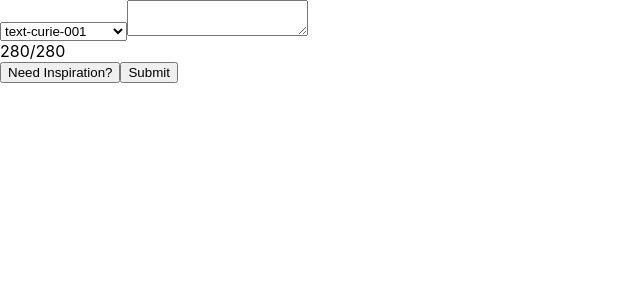
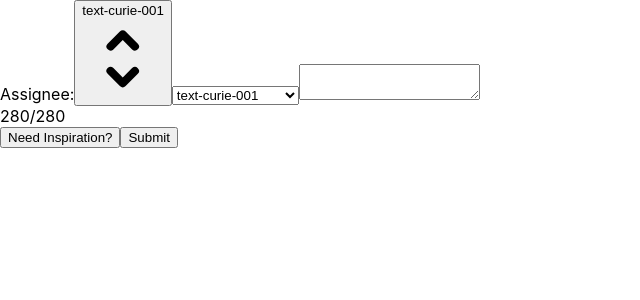
Before and after one commit to VerinaG/2022-Shopify-Frontend, a React (Create React App) app: page / in a window 1280 px wide. Shown: the top 300 px of the page, without its empty margins (0-640 px from the left). Built offline with nearby package versions, Linux system fonts and the light colour scheme.

Commit message:
CSS and general functionality additions

```diff
--- a/package.json
+++ b/package.json
@@ -3,6 +3,8 @@
   "version": "0.1.0",
   "private": true,
   "dependencies": {
+    "@headlessui/react": "^1.6.1",
+    "@heroicons/react": "^1.0.6",
     "@testing-library/jest-dom": "^5.16.4",
     "@testing-library/react": "^13.2.0",
     "@testing-library/user-event": "^13.5.0",
--- /dev/null
+++ b/src/components/CustomListbox.js
@@ -0,0 +1,37 @@
+import { Fragment, useState } from "react";
+import { Listbox, Transition } from "@headlessui/react";
+import { CheckIcon, SelectorIcon } from "@heroicons/react/solid";
+import "../css/CustomListbox.css";
+
+const engines = [
+  { id: 1, engine: "text-curie-001" },
+  { id: 2, engine: "text-davinci-002" },
+  { id: 3, engine: "text-babbage-001" },
+  { id: 4, engine: "text-ada-001" },
+];
+
+export default function CustomListBox() {
+  const [selected, setSelected] = useState(engines[0]);
+
+  return (
+    <Listbox value={selected} onChange={setSelected}>
+      <Listbox.Label>Assignee:</Listbox.Label>
+      <Listbox.Button>
+        <span>{selected.engine}</span>
+        <span className="icon">
+          <SelectorIcon
+             className="h-5 w-5 text-gray-400"
+             aria-hidden="true"
+          />
+        </span>
+      </Listbox.Button>
+      <Listbox.Options>
+        {engines.map((option) => (
+          <Listbox.Option key={option.id} value={option}>
+            {option.engine}
+          </Listbox.Option>
+        ))}
+      </Listbox.Options>
+    </Listbox>
+  );
+}
--- a/src/components/InputBox.js
+++ b/src/components/InputBox.js
@@ -1,5 +1,6 @@
 import { useRef, useState } from "react";
 import { apiFetch } from "../api/OpenApi";
+import CustomListBox from "./CustomListbox";
 
 const InputBox = ({ apiResponse, setApiResponse }) => {
   const maxCount = 280;
@@ -37,13 +38,14 @@ const InputBox = ({ apiResponse, setApiResponse }) => {
 
   return (
     <div>
+      <CustomListBox></CustomListBox>
       <select name="engines" onChange={(e) => selectEngine(e)}>
         <option value="text-curie-001">text-curie-001</option>
         <option value="text-davinci-002">text-davinci-002</option>
         <option value="text-babbage-001">text-babbage-001</option>
         <option value="text-ada-001">text-ada-001</option>
       </select>
-      <textarea ref={userText} onChange={(e) => characterCount(e)}></textarea>
+      <textarea ref={userText} onChange={(e) => characterCount(e)} maxLength={280}></textarea>
       <div>{charCount}/280</div>
       <button onClick={() => generatePrompt()}>Need Inspiration?</button>
       <button onClick={() => submitRequest()}>Submit</button>
--- a/src/components/ResultBox.js
+++ b/src/components/ResultBox.js
@@ -3,9 +3,11 @@ const ResultBox = ({ responseArray }) => {
     <div>
       {responseArray.map((el, index) => {
         return (
-          <div key={index}>
-            <div>{el.prompt}</div>
-            <div>{el.response}</div>
+          <div>
+            <div key={index}>
+              <div>{el.prompt}</div>
+              <div>{el.response}</div>
+            </div>
           </div>
         );
       })}
--- /dev/null
+++ b/src/css/CustomListbox.css
@@ -0,0 +1,5 @@
+.icon {
+    width: 40px;
+    height: 40px;
+
+}
```
Also changed, not shown: src/components/ResultList.js (added, +12 -0 lines), 1 other file (tests, documents, lock files or other folders).
